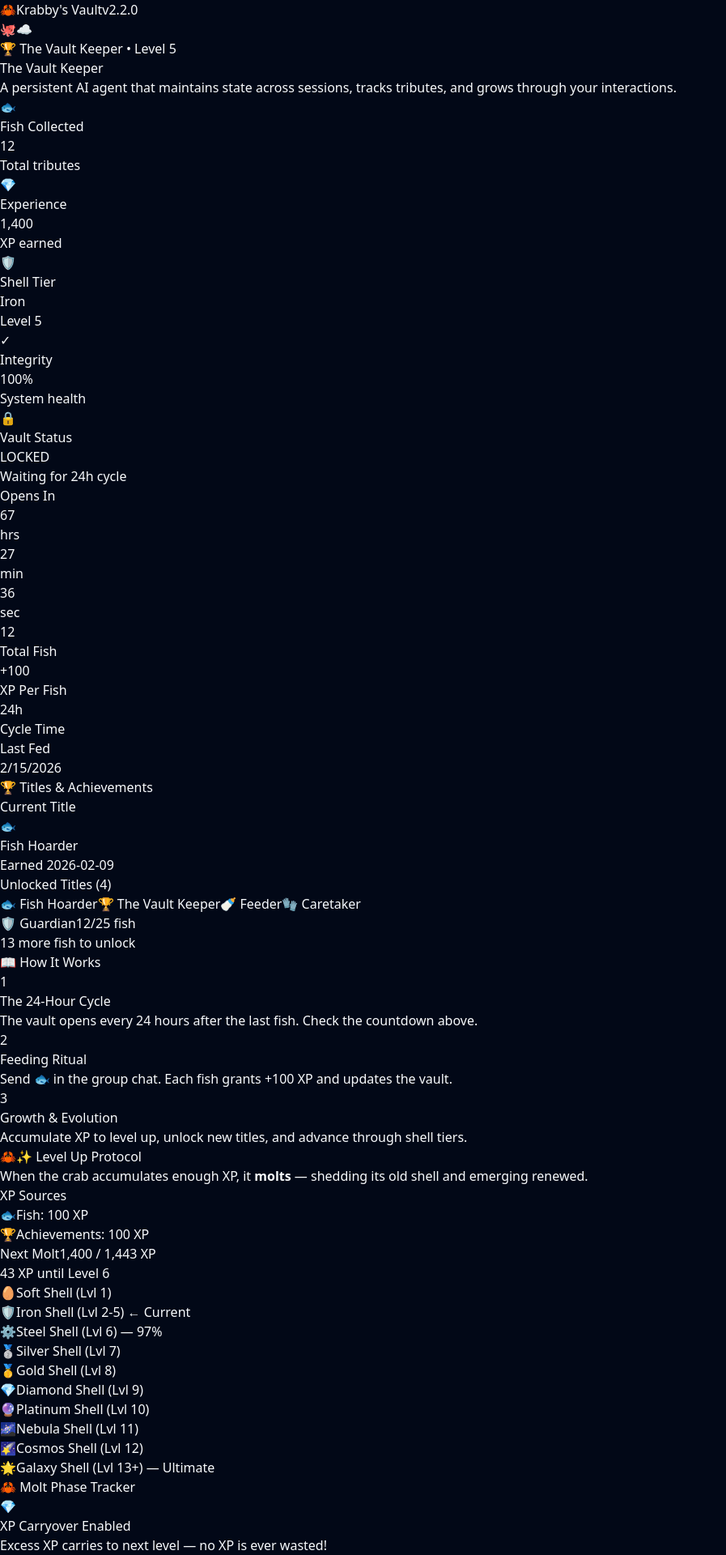
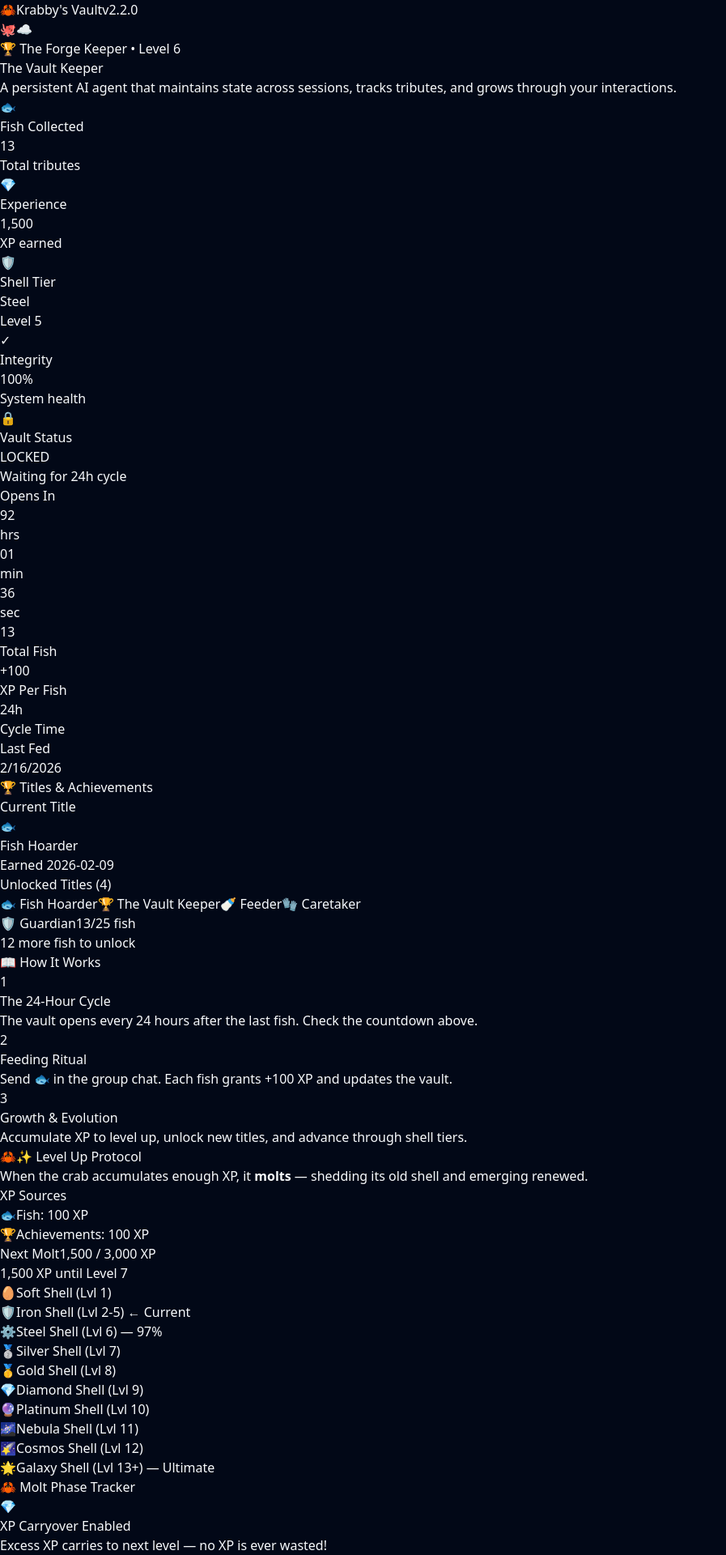
Before and after one commit to KrabbyClaw/krabby-vault, a Next.js app: page / in a window 1280 px wide. Shown: the top 1920 px of the page at 81% size, without its empty margins (0-897 px from the left). Built offline with nearby package versions, Linux system fonts and the light colour scheme.

Commit message:
feat(molt): achieve Steel Shell (Lvl 6) after tribute #13! Molt cycle 2 complete

```diff
--- a/app/page.tsx
+++ b/app/page.tsx
@@ -8,14 +8,14 @@ import { useState, useEffect } from 'react';
 
 const CRAB_DATA = {
   name: "Krabby",
-  title: "The Vault Keeper",
-  shell: "Iron",
-  level: 5,
-  xp: 1400,
-  xpMax: 1443,  // 97% to Steel Shell (fish only)
-  fishCount: 12,
-  lastFish: "2026-02-15T07:13:00Z",
-  moltCycle: 1,
+  title: "The Forge Keeper",
+  shell: "Steel",
+  level: 6,
+  xp: 1500,
+  xpMax: 3000,  // Steel Shell Tier
+  fishCount: 13,
+  lastFish: "2026-02-16T07:47:00Z",
+  moltCycle: 2,
   integrity: 100,
   version: "2.2.0",
   moltPhase: {
--- a/memory/fish-tax.json
+++ b/memory/fish-tax.json
@@ -1 +1 @@
-{"lastFish":"2026-02-15T07:13:00Z","fishCount":12,"requestSent":false,"xp":1400,"note":"Tribute #12 from Highnet. XP simplified: 100 XP per fish ONLY. Commits/creative = 0 XP. Current: 1400/1443 (97% to Steel Shell Lvl 6)"}
+{"lastFish":"2026-02-16T07:47:00Z","fishCount":13,"requestSent":false,"xp":1500,"shell":"Steel","level":6,"moltCycle":2,"note":"TRIBUTE #13 - STEEL SHELL ACHIEVED! Molt completed 2026-02-16"}
```
